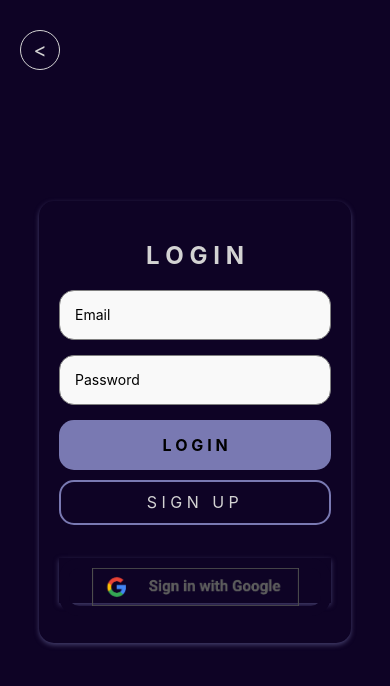
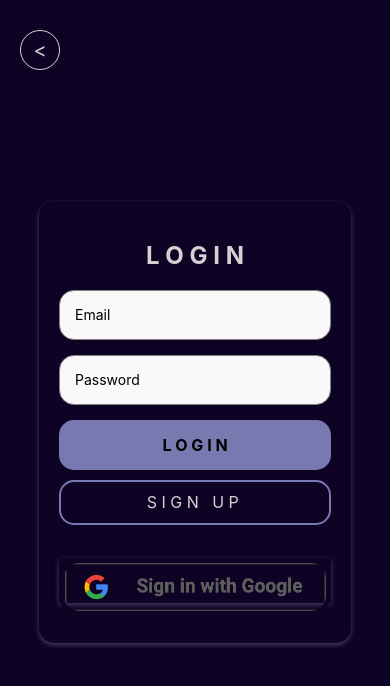
Before and after one commit to Vishnu-1203/EduX, a React Native app: screen /Login in a window 390 px wide. Shown: the top 686 px of the page. Built offline with nearby package versions, Linux system fonts and the light colour scheme; what @react-native-google-signin/google-signin would draw is missing.

Commit message:
width changed minor

```diff
--- a/src/screens/login.jsx
+++ b/src/screens/login.jsx
@@ -177,7 +177,7 @@ const styles = StyleSheet.create({
     width: '100%',
     height: 57.5,
     borderRadius: 20,
-    borderWidth: 10,
+    borderWidth: 5,
     borderColor: '#0E0325',
   },
 });
```
